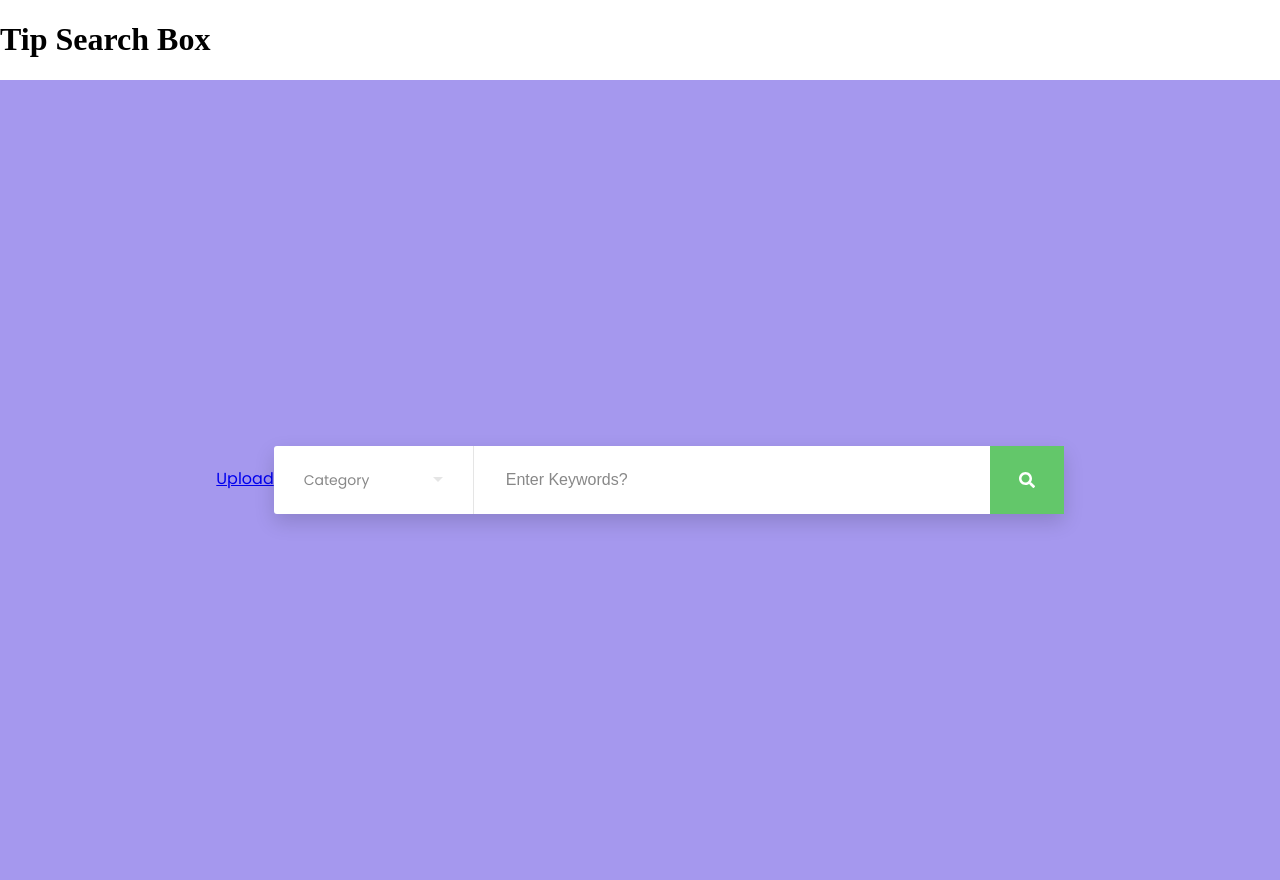
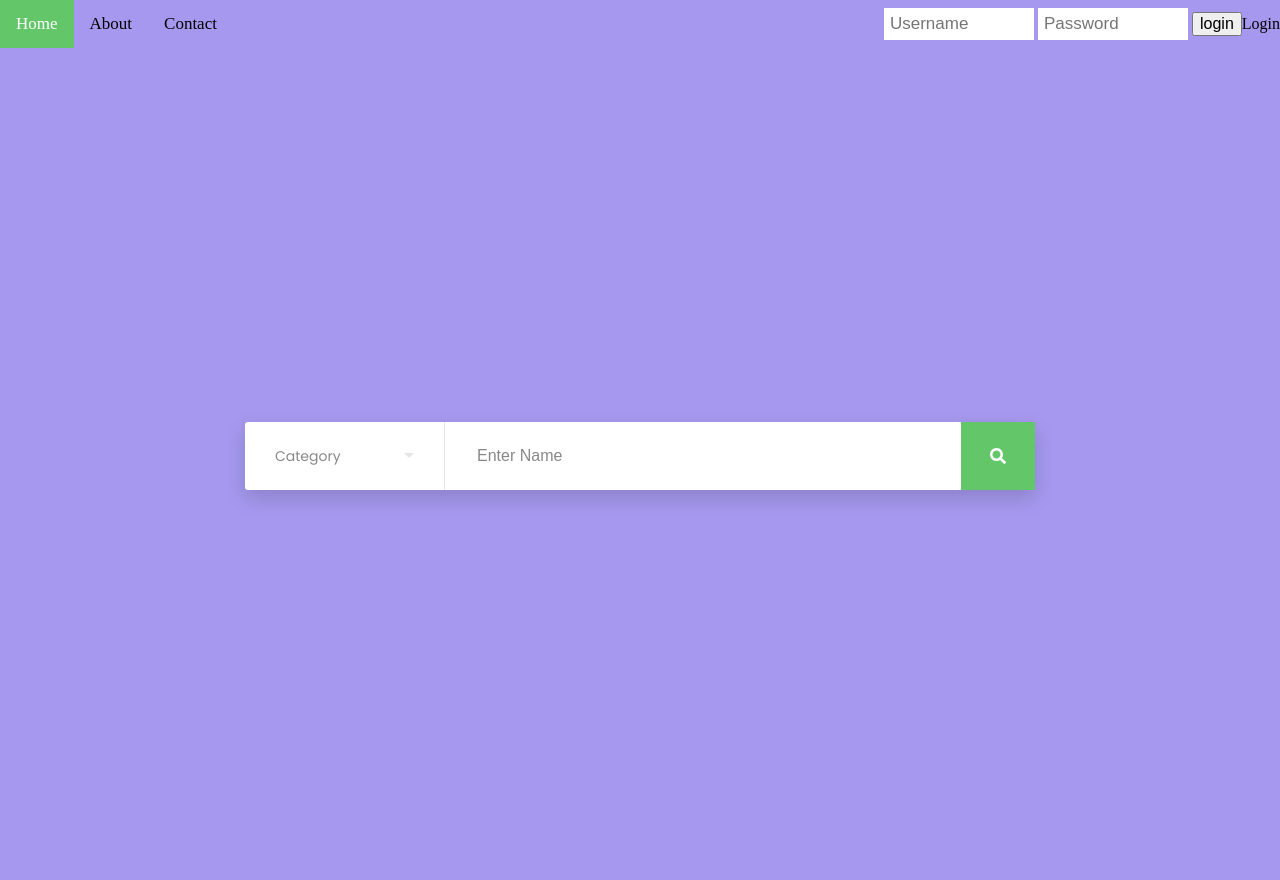
Before and after one commit to Tylerflx/VenmoSearch, a Flask app: template Python/templates/index.html in a window 1280 px wide. After the commit the page ends 502 px from the top, so only its background shows below. Run offline with Flask 2, Linux system fonts and the light colour scheme; the template is opened without the code that fills it, so the values that code supplies are empty; some libraries are stand-ins or nearby versions.

Commit message:
error page, css, routes

```diff
--- a/Python/app.py
+++ b/Python/app.py
@@ -1,19 +1,73 @@
-from flask import Flask, render_template, request
+from flask import Flask, render_template, request, session, url_for, redirect
+import os
+from markupsafe import escape
 app = Flask(__name__)
 
-@app.route('/')
-def hello_world():
-    return render_template('index.html')
+# Set the secret key to some random bytes. Keep this really secret!
+app.secret_key = b'_5#y2L"F4Q8z\n\xec]/'
 
-@app.route('/login')
-def log_in():
-    return 'Log In Page'
+# homepage
+@app.route('/', methods=['GET', 'POST'])
+def index():
+    # if user logged in
+    if 'username' in session:
+        user = session['username']
+        print(user)
+        return '''<!DOCTYPE html>
+        <html>
+        <body>
+        <h1> Hello {}</h1>
+        </body>
+        </html>
+        '''.format(escape(user))
+    else:
+        # if not then if the request is post for username and password
+        if request.method =='POST':
+            session['username'] = request.form['username']
+            session['password'] = request.form['password']
+            return redirect(url_for('index'))
+    return '''{}'''.format(escape(user))
 
+@app.route('/login', methods=['GET', 'POST'])
+def login():
+    if request.method == 'POST':
+        session['username'] = request.form['username']
+        return redirect(url_for('index'))
+    return '''
+        <form method="post">
+            <p><input type=text name=username>
+            <p><input type=submit value=Login>
+        </form>
+    '''
+
+@app.route('/logout')
+def logout():
+    # remove the username from the session if it's there
+    session.pop('username', None)
+    return redirect(url_for('index'))
+
+# to upload profile picture or new QR code
 @app.route('/upload', methods=['GET', 'POST'])
 def upload_pic():
     if request.method == 'POST':
         f = request.files['the_file']
         f.save('templates/images/uploaded_file.jpg')
-    return 'Upload'
+    return  '''
+    <!doctype html>
+    <title>Upload new File</title>
+    <h1>Upload new File</h1>
+    <form method=post enctype=multipart/form-data>
+      <input type=file name=file>
+      <input type=submit value=Upload>
+    </form>
+    '''
+# for error page
+@app.errorhandler(404)
+def not_found(error):
+    return render_template('error.html'), 404
+
 if __name__ == '__main__':
-    app.run()
+    # for reload other files purposes
+    app.jinja_env.auto_reload = True
+    app.config['TEMPLATES_AUTO_RELOAD'] = True
+    app.run(debug=True, host='0.0.0.0')
--- a/Python/static/styles/main.css
+++ b/Python/static/styles/main.css
@@ -7,6 +7,86 @@ html {
   /* 2 */
 }
 
+* {box-sizing: border-box;}
+
+/* Style the navbar */
+.topnav {
+  overflow: hidden;
+  background-color: #a598ee;
+}
+
+/* Navbar links */
+.topnav a {
+  float: left;
+  display: block;
+  color: black;
+  text-align: center;
+  padding: 14px 16px;
+  text-decoration: none;
+  font-size: 17px;
+}
+
+/* Navbar links on mouse-over */
+.topnav a:hover {
+  background-color: #ddd;
+  color: black;
+}
+/*#63c76a
+2196F3*/
+/* Active/current link */
+.topnav a.active {
+  background-color: #63c76a;
+  color: white;
+}
+
+/* Style the input container */
+.topnav .login-container {
+  float: right;
+}
+
+/* Style the input field inside the navbar */
+.topnav input[type=text] {
+  padding: 6px;
+  margin-top: 8px;
+  font-size: 17px;
+  border: none;
+  width: 150px; /* adjust as needed (as long as it doesn't break the topnav) */
+}
+
+/* Style the button inside the input container */
+.topnav .login-container button {
+  float: right;
+  padding: 6px;
+  margin-top: 8px;
+  margin-right: 16px;
+  background: #2196F3;
+  font-size: 17px;
+  border: none;
+  cursor: pointer;
+  color: white;
+}
+
+.topnav .login-container button:hover {
+  background: #ccc;
+}
+
+/* Add responsiveness - On small screens, display the navbar vertically instead of horizontally */
+@media screen and (max-width: 600px) {
+  .topnav .login-container {
+    float: none;
+  }
+  .topnav a, .topnav input[type=text], .topnav .login-container button {
+    float: none;
+    display: block;
+    text-align: left;
+    width: 100%;
+    margin: 0;
+    padding: 14px;
+  }
+  .topnav input[type=text] {
+    border: 1px solid #ccc;
+  }
+}
 /* Sections
    ========================================================================== */
 /**
--- /dev/null
+++ b/Python/templates/error.html
@@ -0,0 +1,6 @@
+<!DOCTYPE html>
+<html>
+    <body>
+        <h1>Error 404</h1>
+    </body>
+</html>
--- a/Python/templates/index.html
+++ b/Python/templates/index.html
@@ -5,14 +5,24 @@
     <meta http-equiv="X-UA-Compatible" content="IE=edge" />
     <meta name="author" content="colorlib.com">
     <link href="https://fonts.googleapis.com/css?family=Poppins" rel="stylesheet" />
+    <link rel="stylesheet" href="https://cdnjs.cloudflare.com/ajax/libs/font-awesome/4.7.0/css/font-awesome.min.css">
     <link rel= "stylesheet" type= "text/css" href= "{{ url_for('static',filename='styles/main.css') }}">
   </head>
   <body>
-    <div>
-      <h1>Tip Search Box</h1>
+    <div class="topnav">
+      <a class="active" href="#home">Home</a>
+      <a href="#about">About</a>
+      <a href="#contact">Contact</a>
+      <div class="login-container">
+        <form action="/index" method='POST'>
+          <input type="text" placeholder="Username" name="username">
+          <input type="text" placeholder="Password" name="password">
+          <input type="submit" value="login">Login</input>
+        </form>
+      </div>
     </div>
     <div class="s003">
-      <a href="/upload">Upload</a>
+      <!--<a href="/upload">Upload File</a>-->
       <form>
         <div class="inner-form">
           <div class="input-field first-wrap">
@@ -25,7 +35,7 @@
             </div>
           </div>
           <div class="input-field second-wrap">
-            <input id="search" type="text" placeholder="Enter Keywords?" />
+            <input id="search" type="text" placeholder="Enter Name" />
           </div>
           <div class="input-field third-wrap">
             <button class="btn-search" type="button">
@@ -47,5 +57,5 @@
       });
 
     </script>
-  </body><!-- This templates was made by Colorlib (https://colorlib.com) -->
+  </body>
 </html>
```
